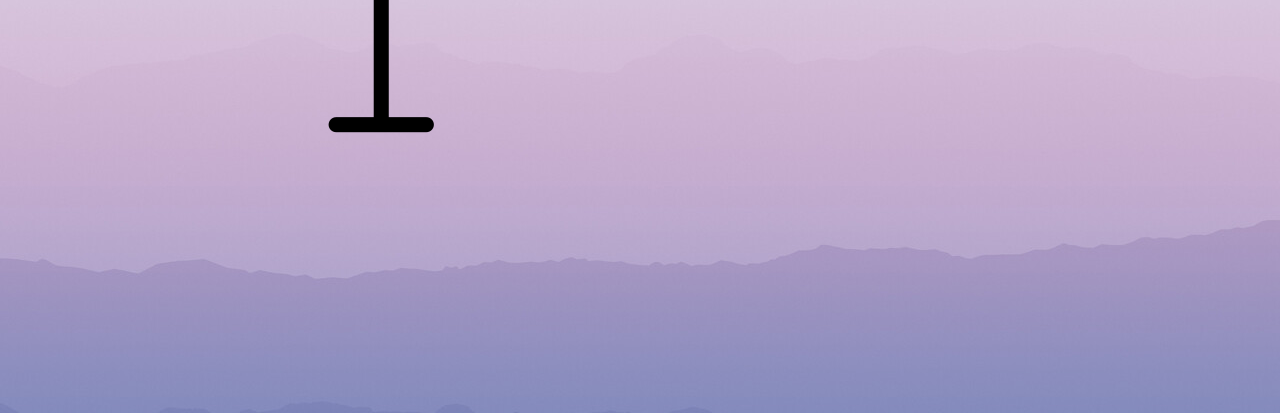
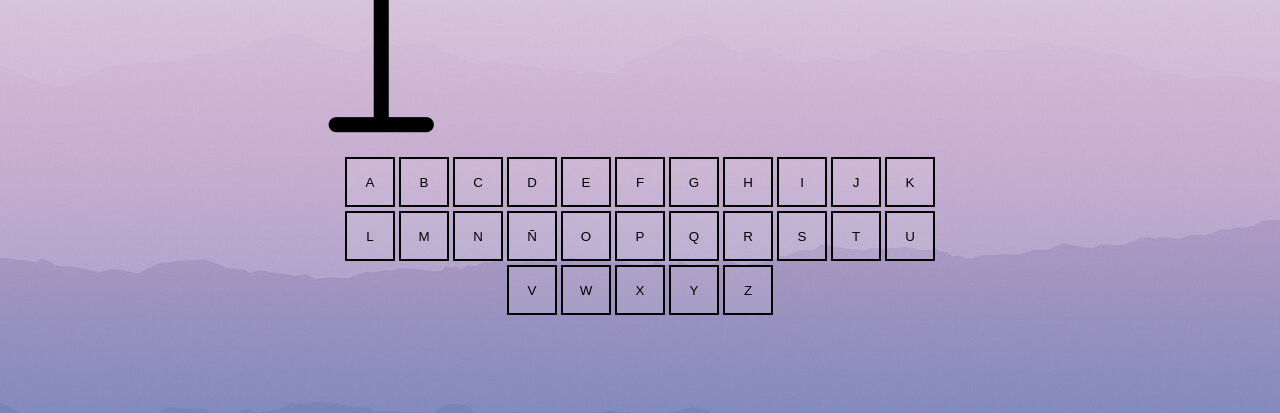
Before and after one commit to Edelmeyder/Hangman, a plain HTML site: page index.html in a window 1280 px wide. Shown: the part 387-800 px from the top of the page. Drawn offline with Linux system fonts and the light colour scheme; files that its build step writes are made by us from their sources.

Commit message:
Update index.html

```diff
--- a/index.html
+++ b/index.html
@@ -5,8 +5,7 @@
 		<meta http-equiv="X-UA-Compatible" content="IE=edge" />
 		<meta name="viewport" content="width=device-width, initial-scale=1.0" />
 		<title>Ahorcado</title>
-		<link rel="stylesheet" href="style.css" />
-		<script src="script.js" type="text/javascript"></script>
+		<link rel="stylesheet" href="./css/style.css" />
 	</head>
 	<body>
 		<div class="title">
@@ -27,5 +26,6 @@
 		</div>
 		<div class="keyboard" id="keyboard"></div>
 		<div class="endBoard" id="endBoard" style="display: none"></div>
+		<script src="./js/script.js" type="text/javascript"></script>
 	</body>
 </html>
```
